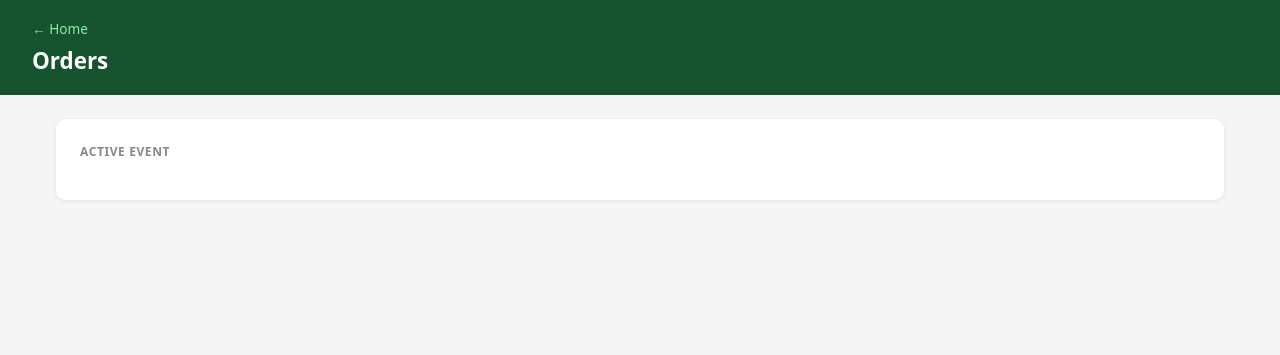
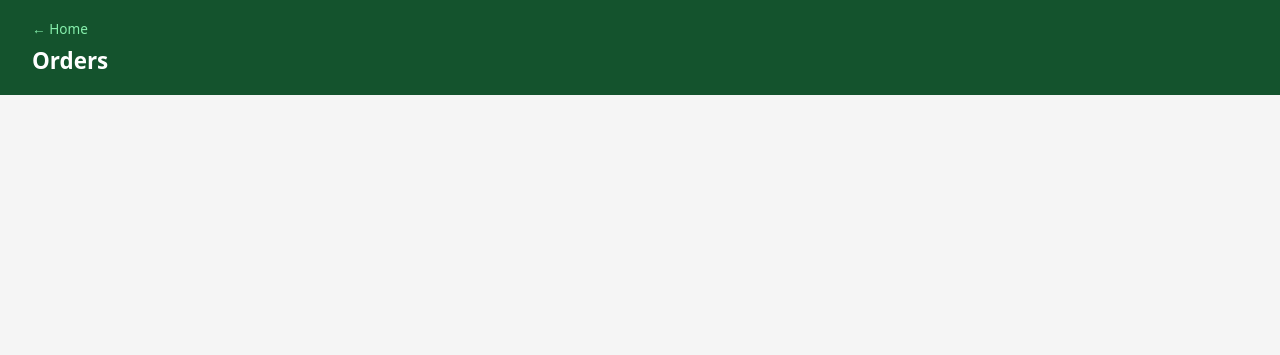
Before and after one commit to colinanlewis-dev/fgCon, a Python web app: template templates/orders.html in a window 1280 px wide. Shown: the top 355 px of the page. Run offline with Jinja, Linux system fonts and the light colour scheme; the template is opened without the code that fills it, so the values that code supplies are empty.

Commit message:
feat: remove active event banner from orders page
Co-Authored-By: Claude Sonnet 4.6 <noreply@anthropic.com>

```diff
--- a/templates/orders.html
+++ b/templates/orders.html
@@ -190,11 +190,8 @@
   <h1>Orders</h1>
 </header>
 
-<div style="max-width:1200px;margin:1.5rem auto;padding:0 1rem">
-  <div class="card" style="margin-bottom:0" id="eventBannerCard">
-    <h2>Active Event</h2>
-    <div id="eventBanner"></div>
-  </div>
+<div id="noEventMsg" style="display:none;max-width:1200px;margin:1.5rem auto;padding:0 1rem">
+  <div class="card"><p class="no-event">No active event. Set one active in Event Manager.</p></div>
 </div>
 
 <div class="container" id="mainContent" style="display:none">
@@ -398,17 +395,12 @@
   async function init() {
     const res = await fetch('/api/orders/init');
     const { event, menu, combos } = await res.json();
-    const banner = document.getElementById('eventBanner');
     if (!event) {
-      banner.innerHTML = '<p class="no-event">No active event. Set one active in Event Manager.</p>';
+      document.getElementById('noEventMsg').style.display = '';
       return;
     }
     selectedEventId = event.id;
     activeMenuTypeId = event.menuTypeID ?? null;
-    banner.innerHTML = `<div class="event-banner">
-      <span class="ev-name">${esc(event.eventName || 'Unnamed Event')}</span>
-      <span class="ev-date">${formatDate(event.eventDate)}${event.eventSize ? ' &mdash; ' + esc(event.eventSize) + ' guests' : ''}</span>
-    </div>`;
     document.getElementById('mainContent').style.display = '';
     onPaymentChange();
 
```
